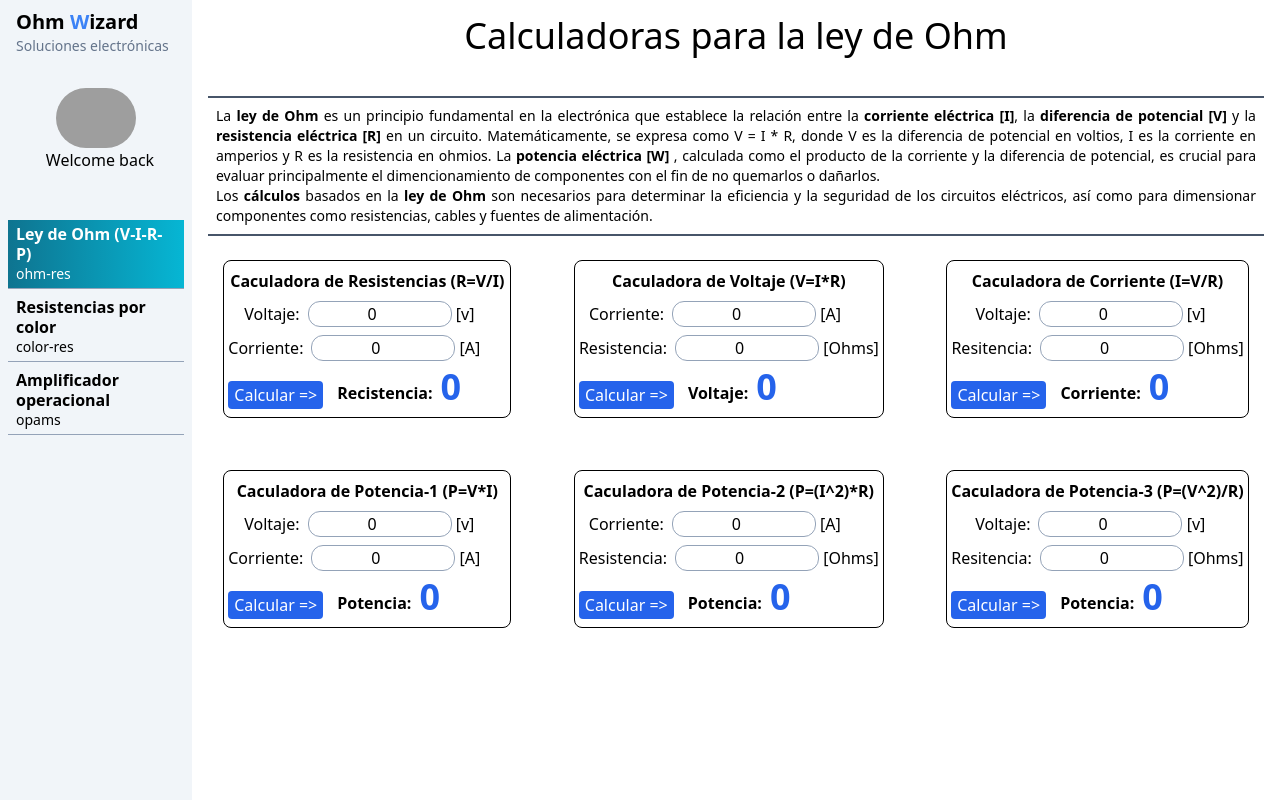
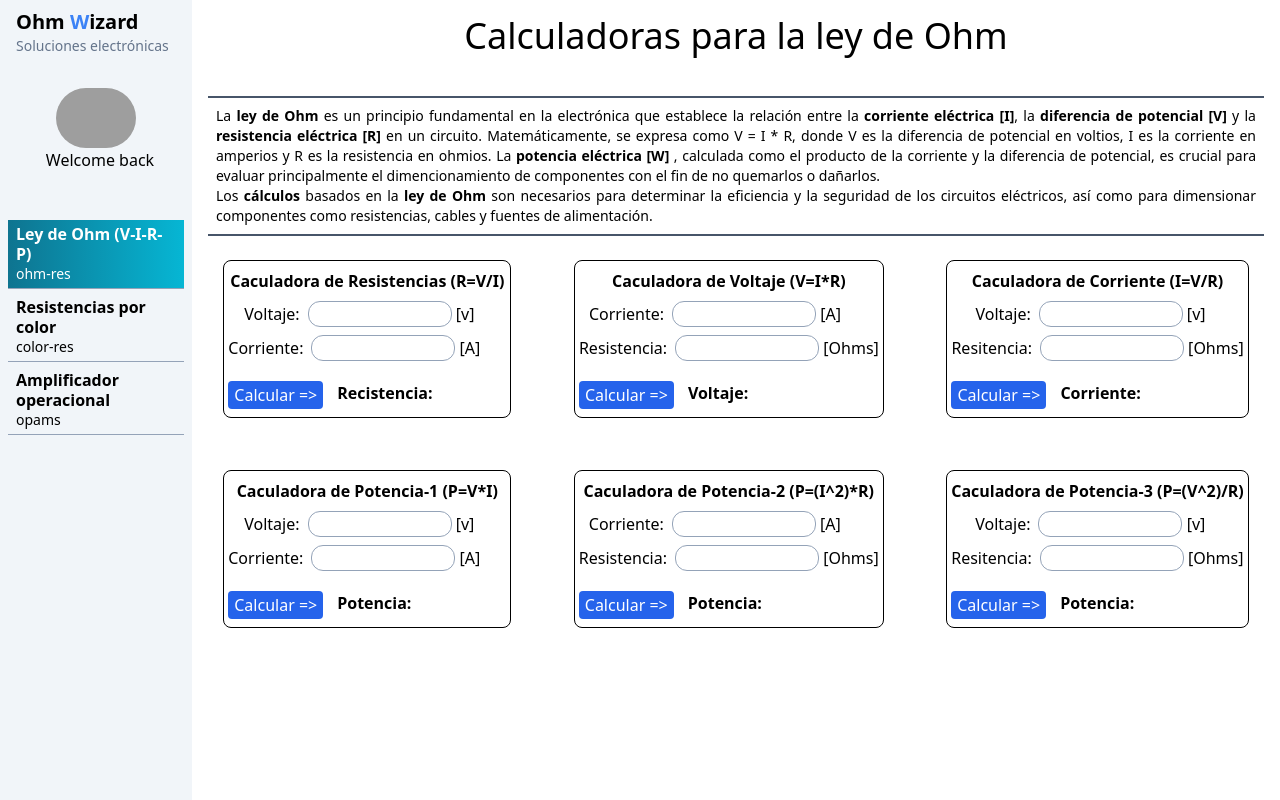
Before and after one commit to bralmoca912/Ohm-Wizard, an Angular app: page /dashboard/ohm-res in a window 1280 px wide. Built offline with nearby package versions, Linux system fonts and the light colour scheme; grey boxes are pictures that could not be loaded.

Commit message:
ohm-res El cero en la entrada ha sido desaparecido al cargar la página

```diff
--- a/src/app/dashboard/ohm-res/ohm-res.component.ts
+++ b/src/app/dashboard/ohm-res/ohm-res.component.ts
@@ -11,52 +11,52 @@ import { TitleComponent } from '../../shared/title/title.component';
 })
 export default class OhmResComponent {
 
-  voltaje_r: number = 0;
-  corriente_r: number = 0;
-  resistencia_r: number = 0;
+  voltaje_r: number | undefined = undefined;
+  corriente_r: number | undefined = undefined;
+  resistencia_r: number | undefined = undefined;
   calcresistencia(): void {
     // title = 'Calculadoras de la Ley de Ohm';
-    this.resistencia_r = parseFloat((this.voltaje_r / this.corriente_r).toFixed(2));
+    this.resistencia_r = parseFloat((this.voltaje_r! / this.corriente_r!).toFixed(2));
   }
 
-  voltaje_v: number = 0;
-  corriente_v: number = 0;
-  resistencia_v: number = 0;
+  voltaje_v: number | undefined = undefined;
+  corriente_v: number | undefined = undefined;
+  resistencia_v: number | undefined = undefined;
   calcvoltaje(): void {
     // title = 'Calculadoras de la Ley de Ohm';
-    this.voltaje_v = parseFloat((this.resistencia_v * this.corriente_v).toFixed(2));
+    this.voltaje_v = parseFloat((this.resistencia_v! * this.corriente_v!).toFixed(2));
   }
 
-  voltaje_c: number = 0;
-  corriente_c: number = 0;
-  resistencia_c: number = 0;
+  voltaje_c: number | undefined = undefined;
+  corriente_c: number | undefined = undefined;
+  resistencia_c: number | undefined = undefined;
   calccorriente(): void {
     // title = 'Calculadoras de la Ley de Ohm';
-    this.corriente_c = parseFloat((this.voltaje_c / this.resistencia_c).toFixed(2));
+    this.corriente_c = parseFloat((this.voltaje_c! / this.resistencia_c!).toFixed(2));
   }
 
-  voltaje_p1: number = 0;
-  corriente_p1: number = 0;
-  potencia_p1: number = 0;
+  voltaje_p1: number | undefined = undefined;
+  corriente_p1: number | undefined = undefined;
+  potencia_p1: number | undefined = undefined;
   calcpotencia_p1(): void {
     // title = 'Calculadoras de la Ley de Ohm';
-    this.potencia_p1 = parseFloat((this.voltaje_p1 * this.corriente_p1).toFixed(2));
+    this.potencia_p1 = parseFloat((this.voltaje_p1! * this.corriente_p1!).toFixed(2));
   }
 
-  resistencia_p2: number = 0;
-  corriente_p2: number = 0;
-  potencia_p2: number = 0;
+  resistencia_p2: number | undefined = undefined;
+  corriente_p2: number | undefined = undefined;
+  potencia_p2: number | undefined = undefined;
   calcpotencia_p2(): void {
     // title = 'Calculadoras de la Ley de Ohm';
-    this.potencia_p2 = parseFloat((this.corriente_p2 * this.corriente_p2 * this.resistencia_p2).toFixed(2));
+    this.potencia_p2 = parseFloat((this.corriente_p2! * this.corriente_p2! * this.resistencia_p2!).toFixed(2));
   }
 
-  voltaje_p3: number = 0;
-  resistencia_p3: number = 0;
-  potencia_p3: number = 0;
+  voltaje_p3: number | undefined = undefined;
+  resistencia_p3: number | undefined = undefined;
+  potencia_p3: number | undefined = undefined;
   calcpotencia_p3(): void {
     // title = 'Calculadoras de la Ley de Ohm';
-    this.potencia_p3 = parseFloat((this.voltaje_p3 * this.voltaje_p3 / this.resistencia_p3).toFixed(2));
+    this.potencia_p3 = parseFloat((this.voltaje_p3! * this.voltaje_p3! / this.resistencia_p3!).toFixed(2));
   }
 
 }
```
